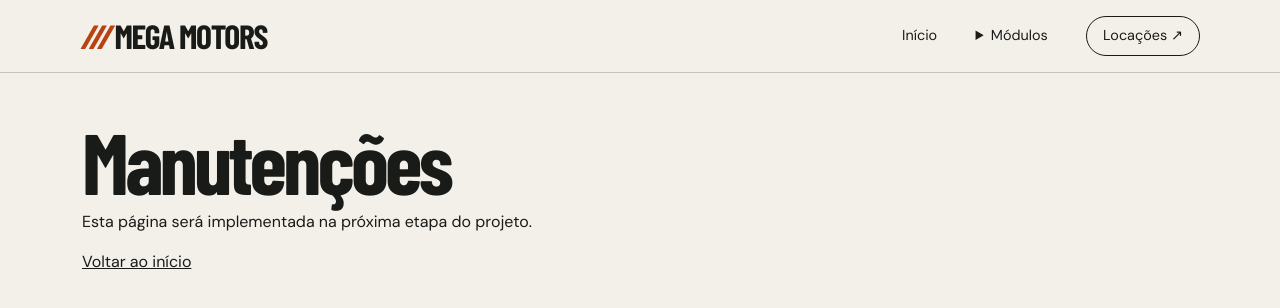
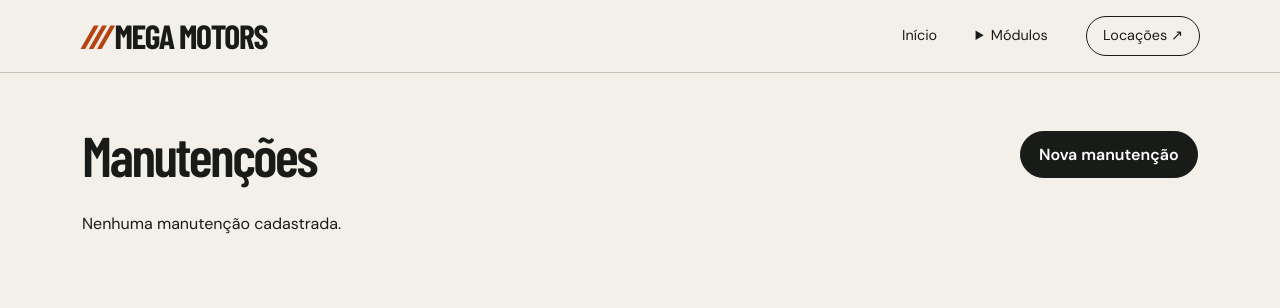
Before and after one commit to Hitalozz/Sistema-de-Locacao-de-Veiculos, a React (Vite) app: page /manutencoes in a window 1280 px wide. Shown: the top 308 px of the page. Built offline with nearby package versions, Linux system fonts and the light colour scheme; data requests are answered from the project's data file; a web font is replaced by a local one.

Commit message:
feat: implementa CRUD de manutenções vinculadas aos veículos

```diff
--- a/src/App.tsx
+++ b/src/App.tsx
@@ -1,3 +1,4 @@
+import { ManutencaoList } from './pages/manutencoes/ManutencaoList'
 import { VeiculoList } from './pages/veiculos/VeiculoList'
 import { ModeloList } from './pages/modelos/ModeloList'
 import { CategoriaList } from './pages/categorias/CategoriaList'
@@ -12,13 +13,13 @@ function Placeholder({title}: PlaceholderProps) {
   return <main className="container py-5"><h1>{title}</h1><p>Esta página será implementada na próxima etapa do projeto.</p><Link to="/">Voltar ao início</Link></main>
 }
 export default function App() {
-  return <><Navbar /><Routes>
+  return <><Navbar /><Routes><Route path="/manutencoes" element={<ManutencaoList />} />
     <Route path="/" element={<Home />} />
     <Route path="/categorias" element={<CategoriaList />} />
     <Route path="/veiculos" element={<VeiculoList />} />
     <Route path="/modelos" element={<ModeloList />} />
     <Route path="/marcas" element={<MarcaList />} />
-    {modules.filter(([path]) => path !== 'marcas' && path !== 'categorias' && path !== 'modelos' && path !== 'veiculos').map(([path,title]) => <Route key={path} path={path} element={<Placeholder title={title} />} />)}
+    {modules.filter(([path]) => path !== 'manutencoes' && path !== 'marcas' && path !== 'categorias' && path !== 'modelos' && path !== 'veiculos').map(([path,title]) => <Route key={path} path={path} element={<Placeholder title={title} />} />)}
     <Route path="*" element={<main className="container py-5"><h1>Página não encontrada</h1><Link to="/">Voltar ao início</Link></main>} />
   </Routes></>
 }
--- /dev/null
+++ b/src/models/Manutencao.ts
@@ -0,0 +1,8 @@
+export interface Manutencao {
+  id: string
+  veiculoId: string
+  descricao: string
+  data: string
+  valor: number
+}
+export const manutencaoInicial: Manutencao = { id:'', veiculoId:'', descricao:'', data:'', valor:0 }
--- /dev/null
+++ b/src/pages/manutencoes/ManutencaoForm.tsx
@@ -0,0 +1,30 @@
+import { useState } from 'react'
+import type { Veiculo } from '../../models/Veiculo'
+import type { Manutencao } from '../../models/Manutencao'
+import { Input } from '../../components/Input'
+import { Select } from '../../components/Select'
+import { Button } from '../../components/Button'
+interface Props {
+  inicial: Manutencao
+  veiculos: Veiculo[]
+  ocupado: boolean
+  onSalvar: (dados: Omit<Manutencao,'id'>) => void
+  onCancelar: () => void
+}
+export function ManutencaoForm({inicial,veiculos,ocupado,onSalvar,onCancelar}: Props) {
+  const [veiculoId,setVeiculo] = useState(inicial.veiculoId)
+  const [descricao,setDescricao] = useState(inicial.descricao)
+  const [data,setData] = useState(inicial.data)
+  const [valor,setValor] = useState(inicial.id ? String(inicial.valor) : '')
+  return <form className="card p-4 mb-4" onSubmit={e => {
+    e.preventDefault()
+    onSalvar({veiculoId,descricao,data,valor:/^\d+([,.]\d{1,2})?$/.test(valor.trim()) ? Number(valor.replace(',','.')) : NaN})
+  }}><fieldset disabled={ocupado}>
+    <legend>{inicial.id ? 'Editar manutenção' : 'Nova manutenção'}</legend>
+    <Select name="veiculoId" label="Veículo" value={veiculoId} onChange={setVeiculo} options={veiculos.map(v => ({value:v.id,label:v.placa}))}/>
+    <Input name="descricao" label="Descrição do serviço" value={descricao} onChange={setDescricao}/>
+    <Input name="data" type="date" label="Data da manutenção" value={data} onChange={setData}/>
+    <Input name="valor" label="Valor (R$)" value={valor} onChange={setValor}/>
+    <div className="d-flex gap-2"><Button label="Salvar" type="submit"/><Button label="Cancelar" variant="secondary" onClick={onCancelar}/></div>
+  </fieldset></form>
+}
--- /dev/null
+++ b/src/pages/manutencoes/ManutencaoList.tsx
@@ -0,0 +1,89 @@
+import { useEffect, useState } from 'react'
+import { isAxiosError } from 'axios'
+import { manutencaoInicial, type Manutencao } from '../../models/Manutencao'
+import { manutencaoService } from '../../service/manutencaoService'
+import { Alert } from '../../components/Alert'
+import { Button } from '../../components/Button'
+import { Modal } from '../../components/Modal'
+import { Table } from '../../components/Table'
+import { ManutencaoForm } from './ManutencaoForm'
+
+import type { Veiculo } from '../../models/Veiculo'
+import { veiculoService } from '../../service/veiculoService'
+
+interface Aviso { type: 'success' | 'danger'; message: string }
+export function ManutencaoList() {
+  const [veiculos, setVeiculos] = useState<Veiculo[]>([])
+  const [manutencoes,setManutencoes] = useState<Manutencao[]>([])
+  const [carregando,setCarregando] = useState(true)
+  const [tentativa,setTentativa] = useState(0)
+  const [falha,setFalha] = useState(false)
+  const [form,setForm] = useState<Manutencao | null>(null)
+  const [exclusao,setExclusao] = useState<Manutencao | null>(null)
+  const [ocupado,setOcupado] = useState(false)
+  const [aviso,setAviso] = useState<Aviso | null>(null)
+
+  useEffect(() => {
+    const controller = new AbortController()
+    const { signal } = controller
+    Promise.all([manutencaoService.listar(signal), veiculoService.listar(signal)])
+      .then(([lista, veiculos]) => {
+      if (signal.aborted) return
+      setManutencoes(lista)
+      setVeiculos(veiculos)
+
+    }).catch(() => {
+      if (!controller.signal.aborted) setFalha(true)
+    }).finally(() => {
+      if (!controller.signal.aborted) setCarregando(false)
+    })
+    return () => controller.abort()
+  }, [tentativa])
+
+  async function salvar(dados: Omit<Manutencao, 'id'>) {
+    if (!form || ocupado) return
+    setOcupado(true)
+    try {
+      const salva = form.id ? await manutencaoService.atualizar(form.id,dados) : await manutencaoService.criar(dados)
+      setManutencoes(lista => form.id ? lista.map(m => m.id === salva.id ? salva : m) : [...lista,salva])
+      setForm(null)
+      setAviso({type:'success',message:'Manutenção salva.'})
+    } catch (erro) {
+      setAviso({type:'danger',message:erro instanceof Error && !isAxiosError(erro) ? erro.message : 'Falha ao salvar. Confira a conexão com a API.'})
+    } finally { setOcupado(false) }
+  }
+
+  async function excluir() {
+    if (!exclusao || ocupado) return
+    setOcupado(true)
+    try {
+      await manutencaoService.excluir(exclusao.id)
+      setManutencoes(lista => lista.filter(m => m.id !== exclusao.id))
+      setAviso({type:'success',message:'Manutenção excluída.'})
+    } catch (erro) {
+      const mensagem = erro instanceof Error && !isAxiosError(erro) ? erro.message : 'Falha ao excluir. Confira a conexão com a API.'
+      setAviso({type:'danger',message:mensagem})
+    } finally { setExclusao(null); setOcupado(false) }
+  }
+
+  return <main className="container py-5">
+    <header className="d-flex flex-wrap align-items-center justify-content-between gap-3 mb-4">
+      <h1 className="display-4 mb-0">Manutenções</h1>
+      <Button label="Nova manutenção" disabled={carregando || falha || Boolean(form)} onClick={() => {setAviso(null); setForm(manutencaoInicial)}} />
+    </header>
+    {aviso && <Alert {...aviso} />}
+    {form && <ManutencaoForm veiculos={veiculos} key={form.id || 'nova'} inicial={form} ocupado={ocupado} onSalvar={salvar} onCancelar={() => setForm(null)} />}
+    {carregando && <p role="status">Carregando manutencoes…</p>}
+    {falha && <><Alert type="danger" message="Não foi possível carregar os manutenções. Confira o JSON Server." />
+      <Button label="Tentar novamente" onClick={() => {setFalha(false); setCarregando(true); setTentativa(n => n+1)}} /></>}
+    {!falha && !carregando && (manutencoes.length ? <Table<Manutencao> columns={[
+      {title:'Veículo', render:m => veiculos.find(v => v.id === m.veiculoId)?.placa ?? 'Indisponível'},
+      {title:'Descrição', render:m => m.descricao},
+      {title:'Data', render:m => m.data.split('-').reverse().join('/')},
+      {title:'Valor', render:m => m.valor.toLocaleString('pt-BR',{style:'currency',currency:'BRL'})},
+    ]} data={manutencoes}
+      disabled={Boolean(form) || ocupado} onEdit={m => {setAviso(null); setForm(m)}} onDelete={setExclusao} /> : <p>Nenhuma manutenção cadastrada.</p>)}
+    <Modal show={Boolean(exclusao)} busy={ocupado} title="Excluir manutenção" message={`Confirma a exclusão de ${exclusao?.descricao ?? ''}?`}
+      onClose={() => setExclusao(null)} onConfirm={excluir} />
+  </main>
+}
--- /dev/null
+++ b/src/service/manutencaoService.ts
@@ -0,0 +1,23 @@
+import { api } from './api'
+import type { Manutencao } from '../models/Manutencao'
+type Dados = Omit<Manutencao,'id'>
+async function validar(d: Dados) {
+  if (!d.veiculoId || !d.descricao.trim() || !d.data || !Number.isFinite(d.valor) || d.valor < 0)
+    throw new Error('Selecione o veículo e informe a descrição, a data e um valor válido.')
+  await api.get('/veiculos/'+encodeURIComponent(d.veiculoId))
+  return {...d, descricao:d.descricao.trim()}
+}
+export const manutencaoService = {
+  async listar(signal?: AbortSignal) {
+    return (await api.get<Manutencao[]>('/manutencoes',{signal})).data
+  },
+  async criar(d: Dados) {
+    return (await api.post<Manutencao>('/manutencoes',{...await validar(d),id:crypto.randomUUID()})).data
+  },
+  async atualizar(id: string,d: Dados) {
+    return (await api.patch<Manutencao>('/manutencoes/'+encodeURIComponent(id),await validar(d))).data
+  },
+  async excluir(id: string) {
+    await api.delete('/manutencoes/'+encodeURIComponent(id))
+  },
+}
```
